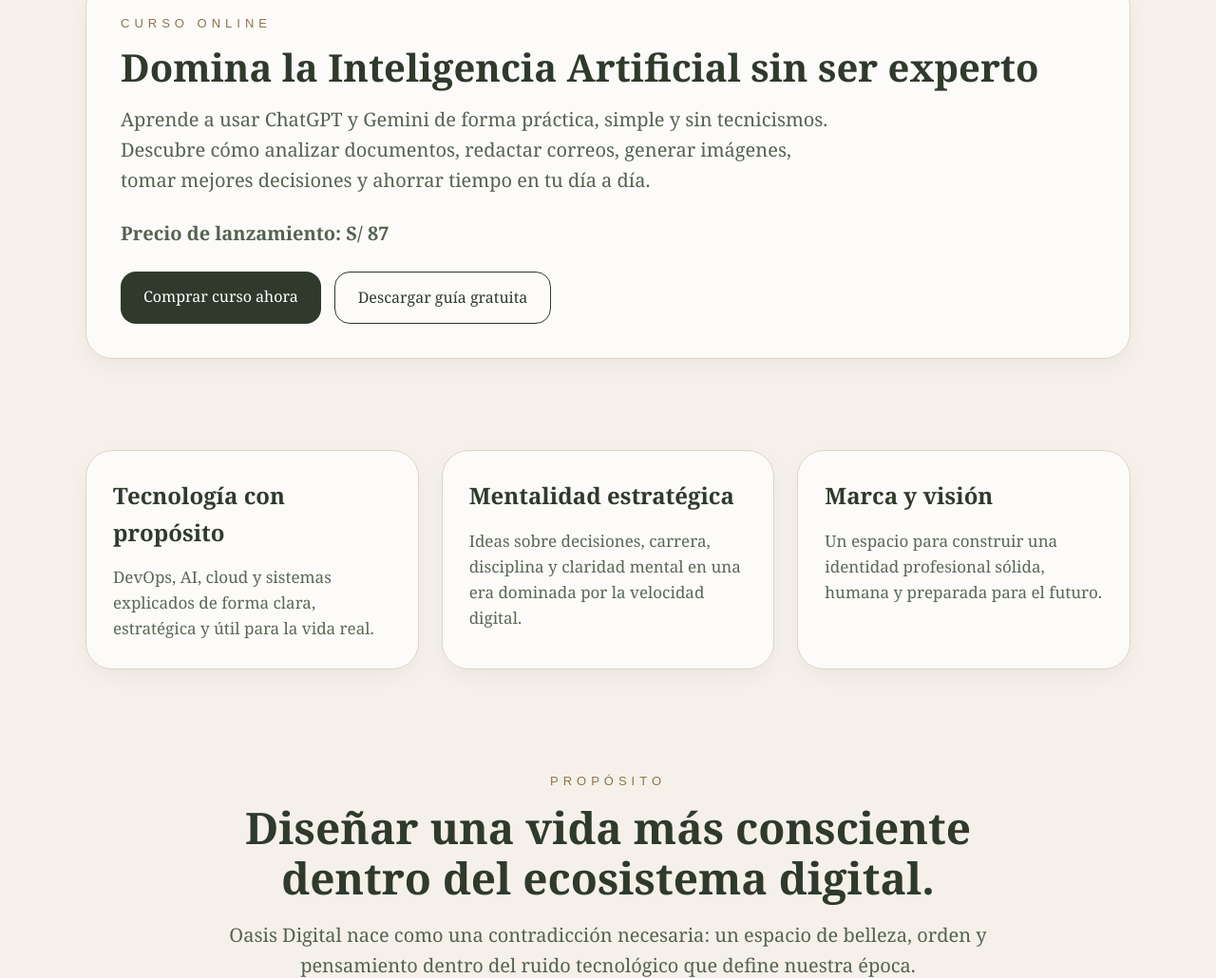
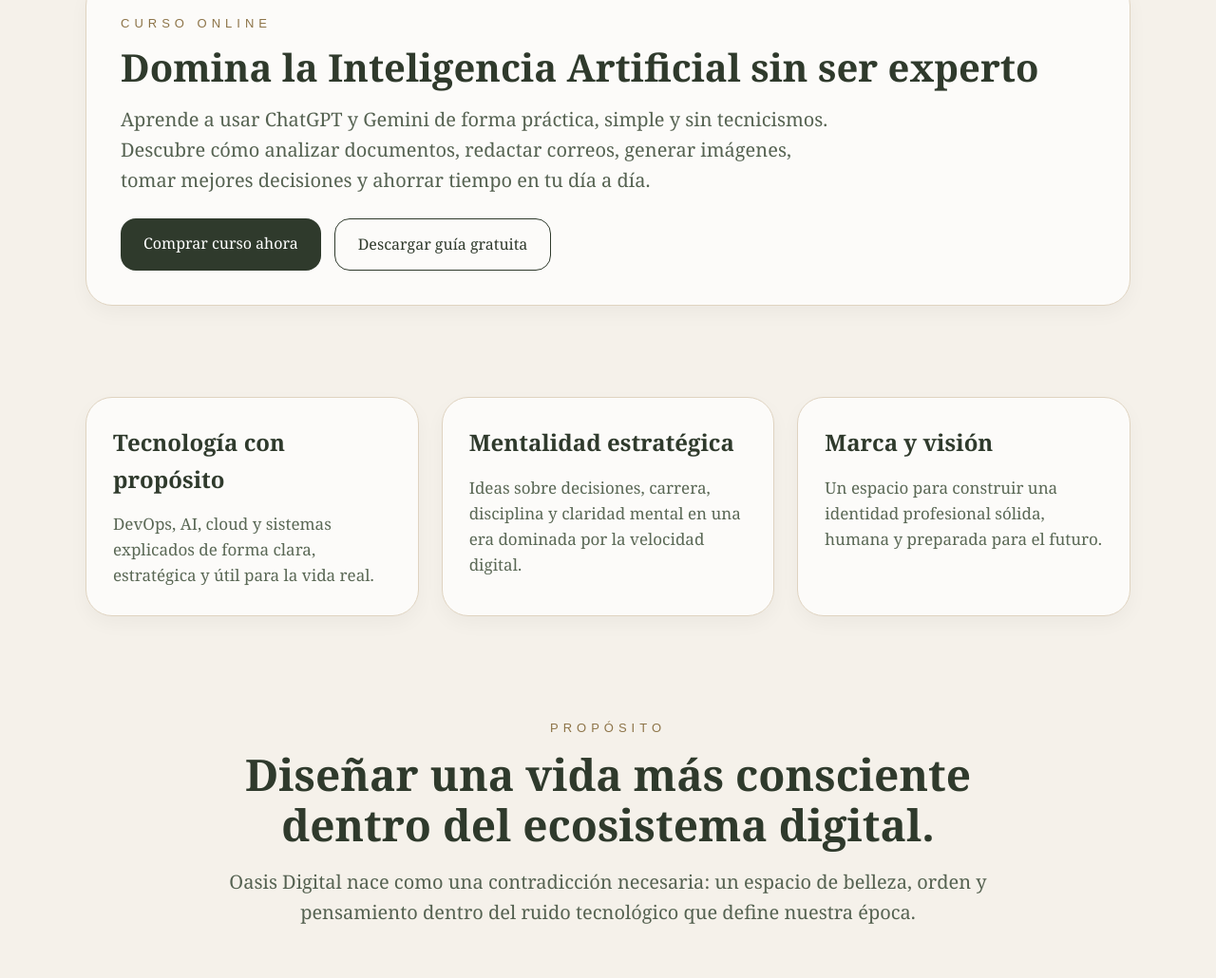
Before and after one commit to oasisdigital-lab/oasis-digital, a plain HTML site: page index.html in a window 1280 px wide. Shown: the part 1531-2561 px from the top of the page at 95% size. Drawn offline with Linux system fonts and the light colour scheme.

Commit message:
actualizando el precio

```diff
--- a/index.html
+++ b/index.html
@@ -547,10 +547,6 @@
       tomar mejores decisiones y ahorrar tiempo en tu día a día.
     </p>
 
-    <p>
-      <strong>Precio de lanzamiento: S/ 87</strong>
-    </p>
-
     <div class="buttons">
       <a
         class="btn btn-primary"
```
